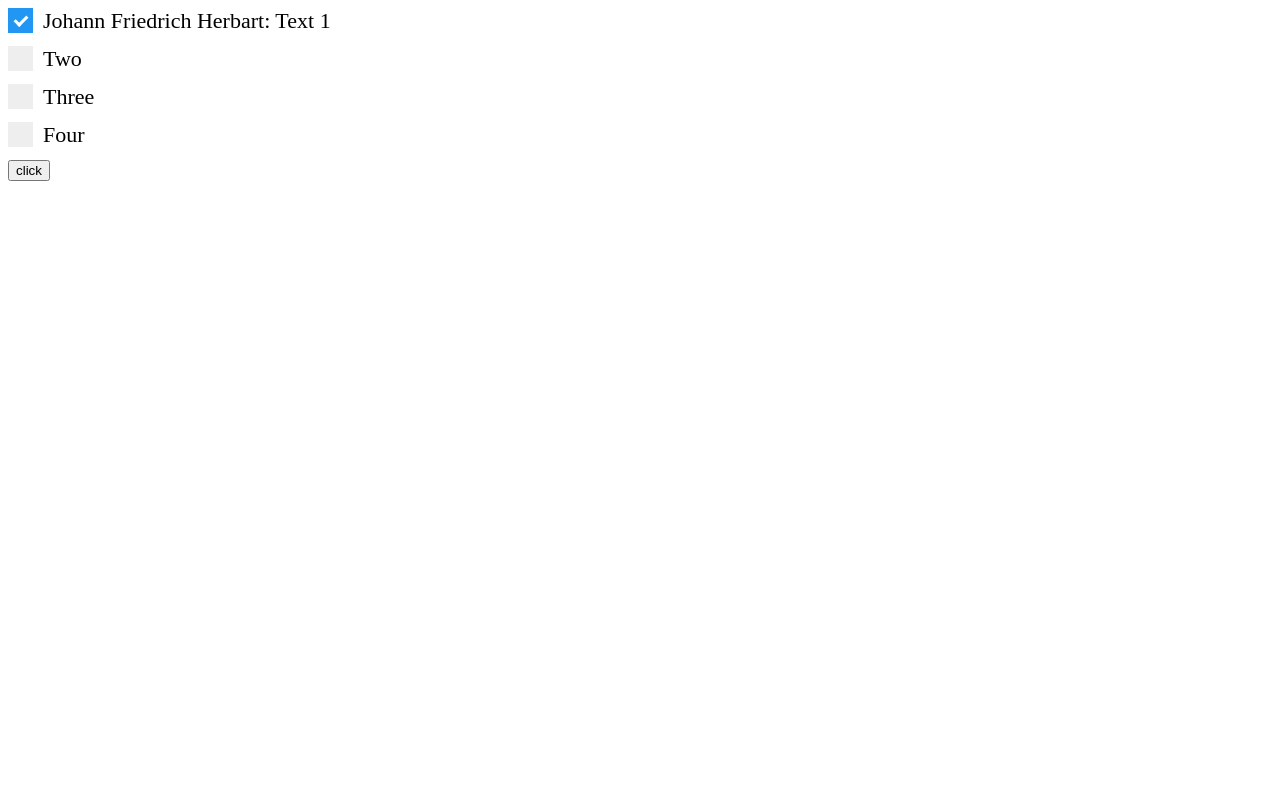
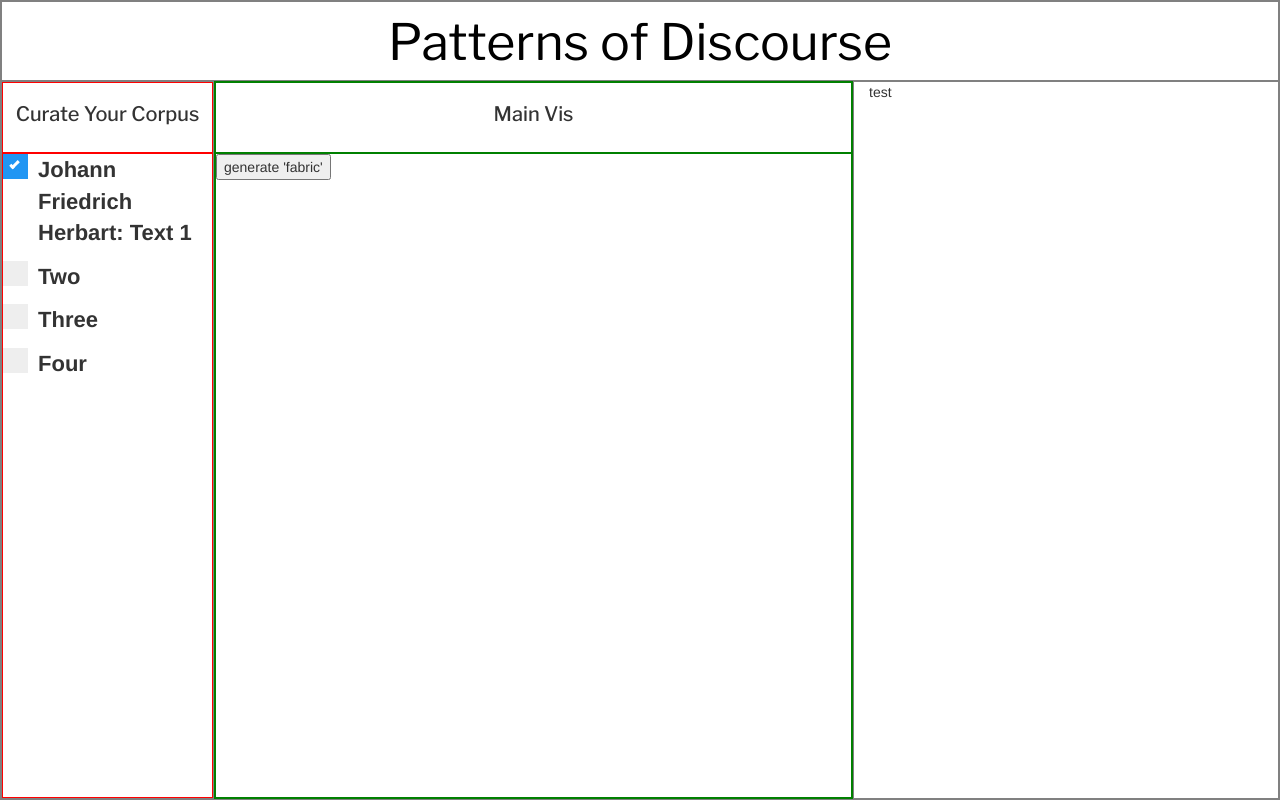
Before and after one commit to rob3rtroessler/PatternsOfDiscourse, a website: page start.html in a window 1280 px wide. Drawn offline with nearby package versions, Linux system fonts and the light colour scheme.

Commit message:
basic grid

```diff
--- a/server.js
+++ b/server.js
@@ -22,6 +22,12 @@ app.get('/',function(req,res){
 // getting corpus data;
 app.post('/corpus', (request, response) => {
     console.log(request.body)
+
+    // hier will ich jetzt python laufen lassen
+
+    // dann daten zurücksenden!
+
+    // koennen dann die daten mittels asynch gelesen werden?
 });
 
 
--- a/start.html
+++ b/start.html
@@ -1,7 +1,15 @@
 <html>
 <head>
-    <title>test</title>
+    <title>Patterns Of Discourse</title>
     <script src="https://unpkg.com/axios/dist/axios.min.js"></script>
+
+    <!-- google font -->
+    <link rel="stylesheet" href="http://fonts.googleapis.com/css?family=Roboto:300,400,500,700" type="text/css">
+    <link href="https://fonts.googleapis.com/css?family=Libre+Franklin:200,200i,300,300i,400,400i,500,500i" rel="stylesheet">
+
+    <!-- bootrap css -->
+    <link rel="stylesheet" href="https://maxcdn.bootstrapcdn.com/bootstrap/3.3.5/css/bootstrap.min.css">
+    <link rel="stylesheet" href="https://maxcdn.bootstrapcdn.com/bootstrap/3.3.5/css/bootstrap-theme.min.css">
 
     <!-- own css -->
     <link rel="stylesheet" href="css/styles.css">
@@ -9,6 +17,16 @@
 </head>
 
     <body>
+        <div class="container-fluid" style="border: thin solid grey; height: 100%">
+            <div class="row" style="border: thin solid grey; height: 10%"><h1>Patterns of Discourse</h1></div>
+
+            <div class="row">
+
+                <!-- left -->
+                <div class="col-xs-2" style="border: thin solid grey;height: 90%">
+                    <div class="row" style="border: thin solid red; height: 10%"><h2 >Curate Your Corpus</h2></div>
+                    <div class="row" style="border: thin solid red; height: 90%">
+
                         <label class="container">Johann Friedrich Herbart: Text 1
                             <input type="checkbox" id='checkbox_TextID_0' checked="checked">
                             <span class="checkmark"></span>
@@ -29,7 +47,28 @@
                             <span class="checkmark"></span>
                         </label>
 
-        <button onclick="check()">click</button>
+
+
+                    </div>
+                </div>
+
+                <!-- middle -->
+                <div class="col-xs-6" style="border: thin solid green;height: 90%">
+                    <div class="row" style="border: thin solid green; height: 10%"><h2 >Main Vis</h2></div>
+                    <div class="row" style="border: thin solid green; height: 90%"><button onclick="check()">generate 'fabric'</button></div>
+                </div>
+
+                <!-- right -->
+                <div class="col-xs-4" style="border: thin solid grey;height: 90%">test</div>
+            </div>
+        </div>
+
+
+
+
+        <script src="js/libs/jquery.min.js"></script>
+        <script src="https://cdnjs.cloudflare.com/ajax/libs/popper.js/1.14.3/umd/popper.min.js" integrity="sha384-ZMP7rVo3mIykV+2+9J3UJ46jBk0WLaUAdn689aCwoqbBJiSnjAK/l8WvCWPIPm49" crossorigin="anonymous"></script>
+        <script src="js/libs/bootstrap.min.js"></script>
 
         <script>
             function check() {
--- a/static/css/styles.css
+++ b/static/css/styles.css
@@ -65,3 +65,28 @@
     -ms-transform: rotate(45deg);
     transform: rotate(45deg);
 }
+
+/* FONTS */
+h1 {
+    text-align: center;
+    font-family: 'Libre Franklin', sans-serif;
+    font-weight: 400;
+    font-size: 50px;
+    margin-top: 1%;
+    margin-bottom: 1%;
+    color: black;
+}
+
+h2 {
+    text-align: center;
+    font-family: 'Libre Franklin', sans-serif;
+    font-weight: 500;
+    font-size: 20px;
+}
+
+h3 {
+    text-align: center;
+    font-family: 'Libre Franklin', sans-serif;
+    font-weight: 500;
+    font-size: 15px;
+}
```
Also changed, not shown: serverOLD.js (deleted, +0 -37 lines). Lines whose indentation alone changed are shown as unchanged.
